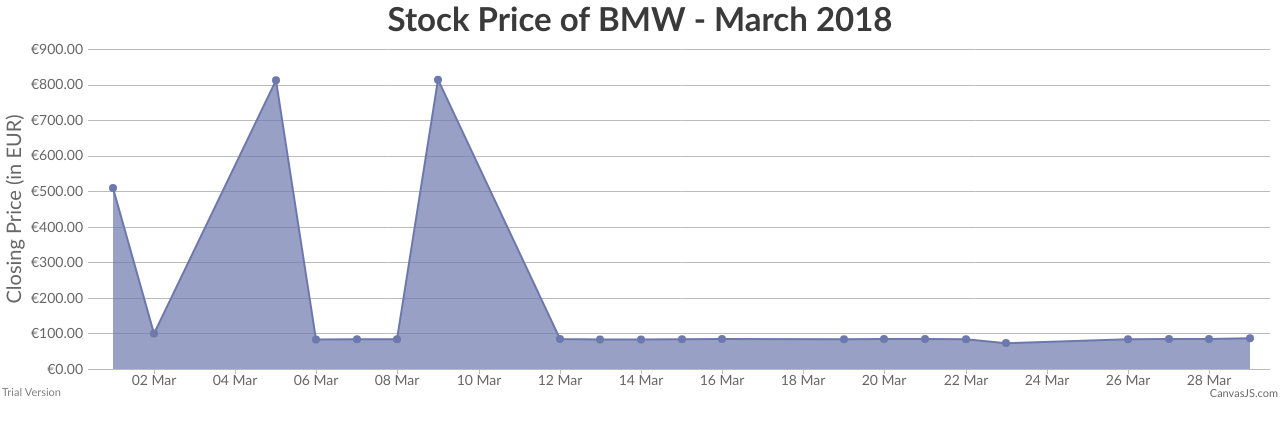
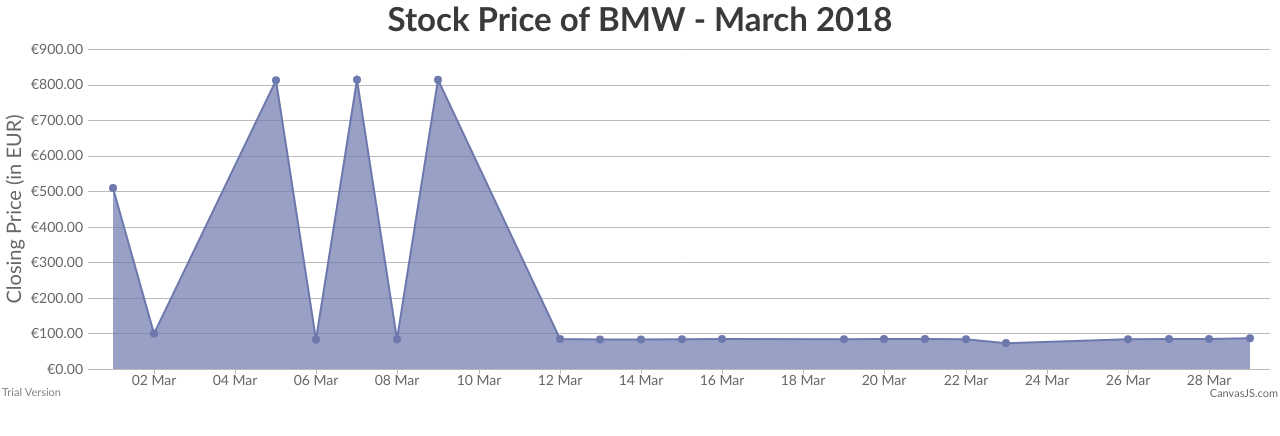
Before and after one commit to cgungaloo/chart-app, a React (Create React App) app: page / in a window 1280 px wide. Shown: the top 436 px of the page. Built offline with nearby package versions, Linux system fonts and the light colour scheme.

Commit message:
Trying publish

```diff
--- a/src/App.js
+++ b/src/App.js
@@ -40,7 +40,7 @@
           { x: new Date("2018-03-02"), y: 100.97},
           { x: new Date("2018-03-05"), y: 813.49},
           { x: new Date("2018-03-06"), y: 84.16},
-          { x: new Date("2018-03-07"), y: 84.86},
+          { x: new Date("2018-03-07"), y: 814.86},
           { x: new Date("2018-03-08"), y: 84.97},
           { x: new Date("2018-03-09"), y: 815.13},
           { x: new Date("2018-03-12"), y: 85.71},
```
Also changed, not shown: 1 other file (tests, documents, lock files or other folders).
